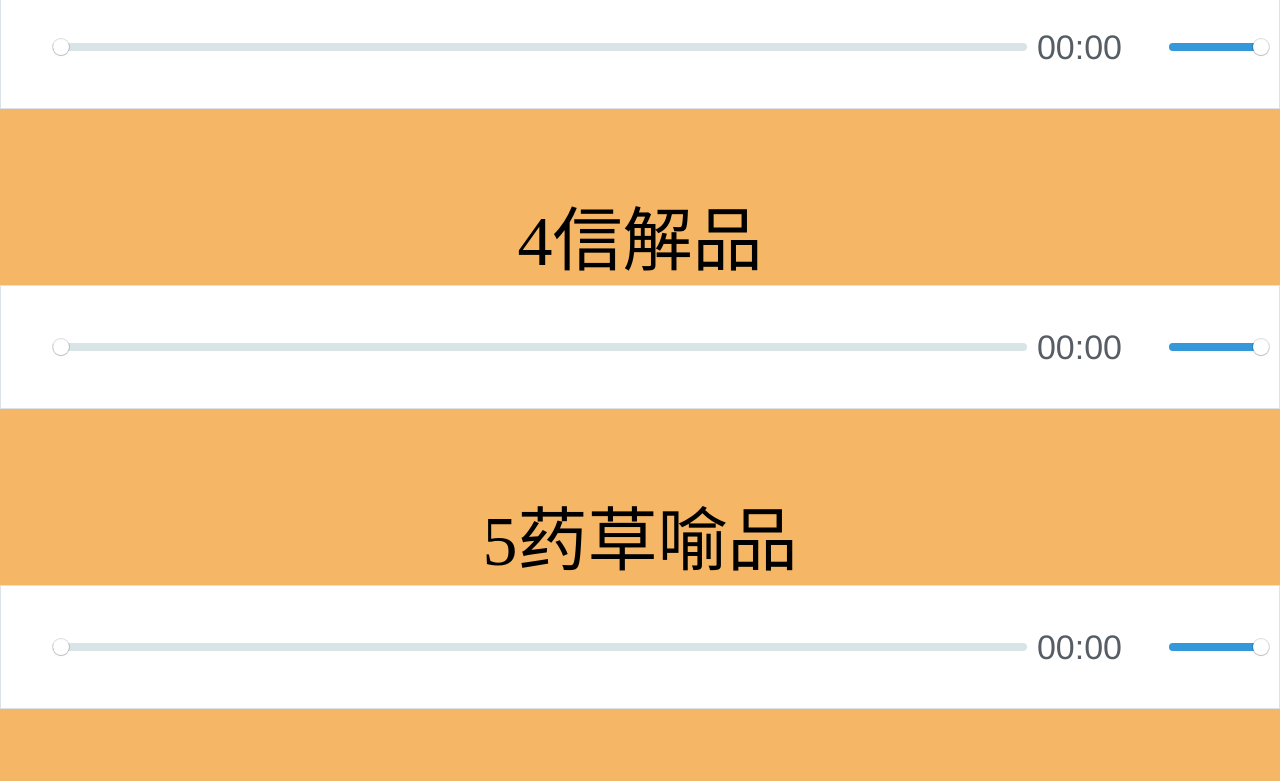
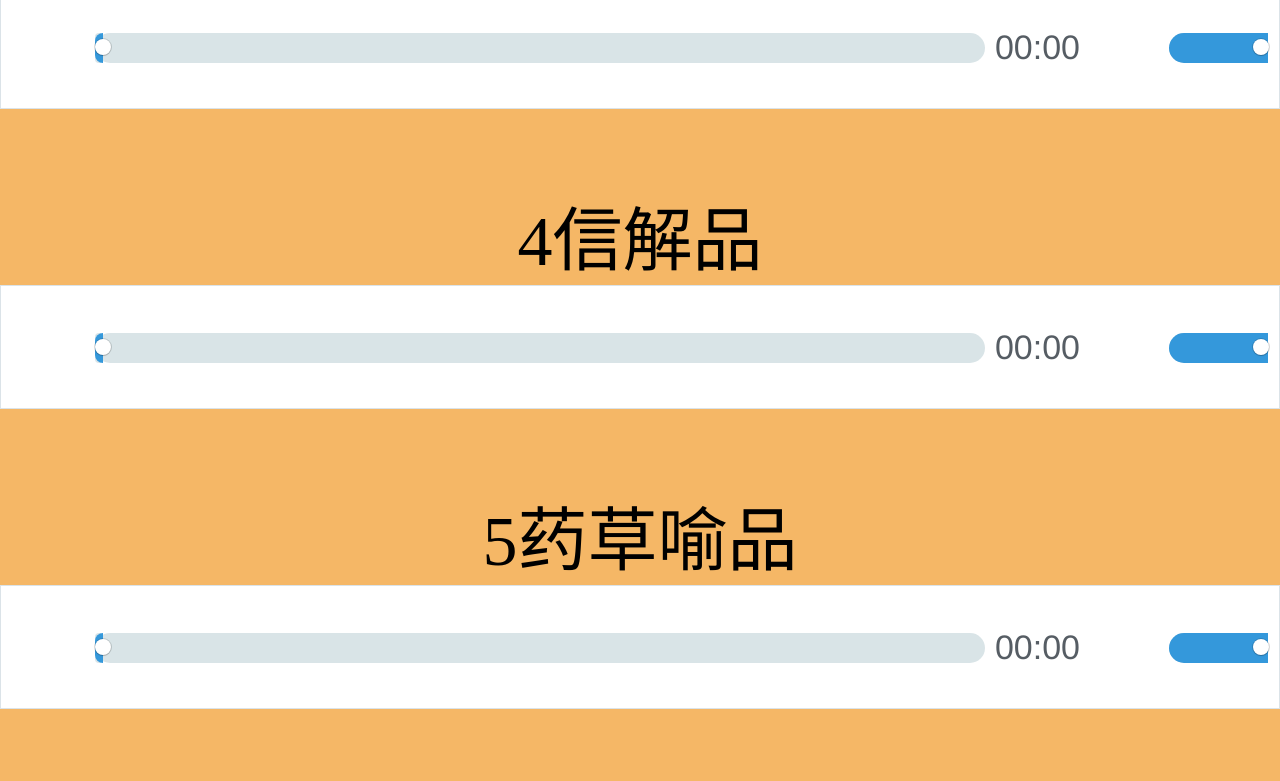
Before and after one commit to 1248128477/xupin, a plain HTML site: page index.html in a window 1280 px wide. Shown: the part 716-1497 px from the top of the page. Drawn offline with Linux system fonts and the light colour scheme; no server answers.

Commit message:
Update index.html

```diff
--- a/index.html
+++ b/index.html
@@ -32,6 +32,14 @@ p{
 }
 .plyr__time{
 	font-size:34px;
+}
+.plyr__controls button svg{
+	width:60px;
+	height:60px;
+}
+.plyr__progress--buffer, .plyr__progress--played, .plyr__volume--display{
+	height:30px;
+	top:1%;
 }
 </style>
 
```
